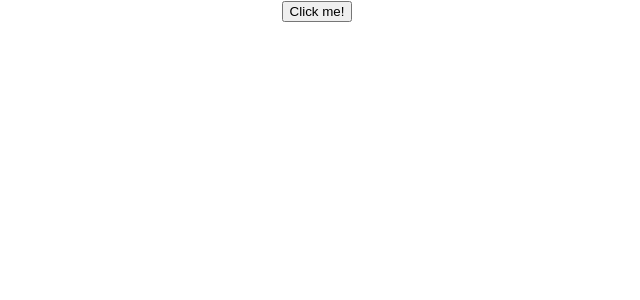
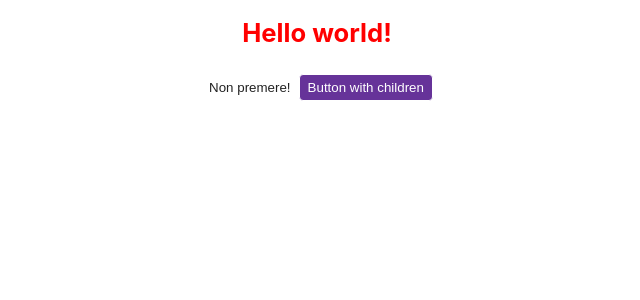
Before and after one commit to ilasw/edgemony-react-course, a React (Create React App) app in the folder first-react-app/: page / in a window 1280 px wide. Shown: the top 300 px of the page, without its empty margins (323-963 px from the left). Built offline with nearby package versions, Linux system fonts and the light colour scheme.

Commit message:
feat: added button props and text component;

```diff
--- a/first-react-app/src/App.css
+++ b/first-react-app/src/App.css
@@ -2,37 +2,26 @@
   text-align: center;
 }
 
-.App-logo {
-  height: 40vmin;
-  pointer-events: none;
+.App .no-border{
+  border: 0;
 }
 
-@media (prefers-reduced-motion: no-preference) {
-  .App-logo {
-    animation: App-logo-spin infinite 20s linear;
-  }
+.App .mb-sm{
+  margin-bottom: 1em;
 }
 
-.App-header {
-  background-color: #282c34;
-  min-height: 100vh;
-  display: flex;
-  flex-direction: column;
-  align-items: center;
-  justify-content: center;
-  font-size: calc(10px + 2vmin);
-  color: white;
+.text-sm{
+  font-size: .75rem;
 }
 
-.App-link {
-  color: #61dafb;
+.text-md{
+  font-size: 1rem;
 }
 
-@keyframes App-logo-spin {
-  from {
-    transform: rotate(0deg);
-  }
-  to {
-    transform: rotate(360deg);
-  }
+.text-lg{
+  font-size: 1.2rem;
 }
+
+.text-xl{
+  font-size: 1.6rem;
+}
--- a/first-react-app/src/App.js
+++ b/first-react-app/src/App.js
@@ -1,11 +1,27 @@
-import logo from './logo.svg';
 import './App.css';
-import {Button} from "./components/Button";
+import {Button} from "./components/button/Button";
+import { Text } from './components/text/Text';
 
 function App() {
+
+  const customColor = 'red';
+
   return (
     <div className="App">
-      <Button />
+      <Text as='h1'
+            style={{ color: customColor }}
+            variant='title'>Hello world!</Text>
+      {/* {Button(propsButton1)} */}
+      {/* <Button label={propsButton2.label}
+              title={propsButton2.title} /> */}
+      <Button aria-label="Do not touch!"
+              variant='pippo'
+              className='no-border'
+              onClick={() => console.log('Ti avevo detto di non premere >:(')}
+              >Non premere!</Button>
+      <Button variant='primary'
+              aria-label="Useless button"
+              >Button with children</Button>
     </div>
   );
 }
--- a/first-react-app/src/components/Button.jsx
+++ /dev/null
@@ -1,15 +0,0 @@
-export function Button() {
-  const log = () => {
-    console.log("Mi hai cliccato!");
-  };
-
-  return (
-      <button
-          aria-label="Click me for show a console log"
-          className="btn"
-          onClick={log}
-      >
-        Click me!
-      </button>
-  );
-}
--- /dev/null
+++ b/first-react-app/src/components/button/Button.jsx
@@ -0,0 +1,33 @@
+import './button.css';
+
+/*
+ props:
+ 1- Argomenti passi alla funzione
+ 2- attributi passati al componente nel JSX
+*/
+
+const buttonVariantMap = {
+  primary: 'text-xl color-pink',
+  secondary: 'text-sm color-red'
+}
+// ${buttonVariantMap[variant] ?? ''}
+
+export function Button(props) {
+  console.log('props di Button:', props);
+
+  const {
+    className = '',
+    children = 'Non ho {children}',
+    variant = 'none',
+    ...otherAttributes
+  } = props;
+
+  return (
+      <button
+          className={`Button Button--variant-${variant} ${className}`}
+          {...otherAttributes}
+      >
+        {children}
+      </button>
+  );
+}
--- /dev/null
+++ b/first-react-app/src/components/button/button.css
@@ -0,0 +1,17 @@
+.Button{
+    background: transparent;
+    border: 1px solid;
+    border-radius: .3em;
+    color: #222;
+    cursor: pointer;
+    padding: .4em .6em;
+}
+
+.Button:hover{
+    text-decoration: underline;
+}
+
+.Button--variant-primary{
+    background: rebeccapurple;
+    color: #fff;
+}
--- /dev/null
+++ b/first-react-app/src/components/text/Text.jsx
@@ -0,0 +1,20 @@
+
+const variantMap = {
+    body: `text-md`,
+    title: `text-xl mb-sm`
+}
+
+export const Text = (props) => {
+    const {
+        as = 'div',
+        children,
+        variant = 'body',
+        ...attrs
+    } = props;
+
+    const Element = as;
+
+    return <Element className={`Text ${variantMap[variant] ?? ''}`}
+                    {...attrs}
+    >{children}</Element>
+}
--- /dev/null
+++ b/first-react-app/src/components/text/text.css
@@ -0,0 +1,3 @@
+.Text{
+    margin: 0;
+}
--- a/first-react-app/src/index.js
+++ b/first-react-app/src/index.js
@@ -6,9 +6,9 @@ import reportWebVitals from './reportWebVitals';
 
 const root = ReactDOM.createRoot(document.getElementById('root'));
 root.render(
-  <React.StrictMode>
+  // <React.StrictMode>
     <App />
-  </React.StrictMode>
+  // </React.StrictMode>
 );
 
 // If you want to start measuring performance in your app, pass a function
```
Also changed, not shown: 2 other files (tests, documents, lock files or other folders).
